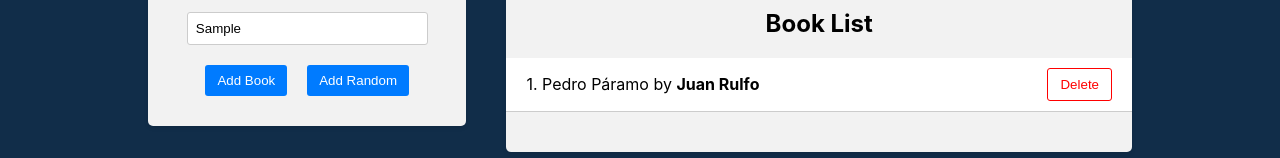
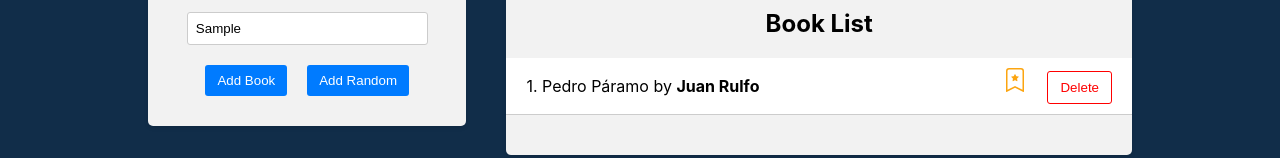
Before and after one commit to Dave-07/React-booklist, a React (Create React App) app in the folder frontend/: page / in a window 1280 px wide. Both pictures are taken after typing "Sample", "Sample" into the empty fields and a click on the button "Add Random". Shown: the part 302-460 px from the top of the page. Built offline with nearby package versions, Linux system fonts and the light colour scheme; the HTML template or start-up script is replaced by a standard one.

Commit message:
toggle favorite book

```diff
--- a/frontend/package.json
+++ b/frontend/package.json
@@ -9,6 +9,7 @@
     "@reduxjs/toolkit": "^1.9.7",
     "react": "^18.3.1",
     "react-dom": "^18.3.1",
+    "react-icons": "^5.5.0",
     "react-redux": "^8.1.3",
     "uuid": "^13.0.0"
   },
--- a/frontend/src/components/BookForm/BookForm.js
+++ b/frontend/src/components/BookForm/BookForm.js
@@ -16,6 +16,8 @@
         const randNum = Math.floor(Math.random() * len) + 1;
         const book = books[randNum];
         book.id = uuidv4();
+        book.isFavorite = false;
+
         dispatch(addBook(book));
     }
 
@@ -26,7 +28,8 @@
             const book = {
                 title,
                 author,
-                id: uuidv4()
+                id: uuidv4(),
+                isFavorite: false
             };
 
             dispatch(addBook(book));
--- a/frontend/src/components/BookList/BookList.js
+++ b/frontend/src/components/BookList/BookList.js
@@ -1,7 +1,7 @@
 import './BookList.css'
-import { useSelector } from 'react-redux';
-import { useDispatch } from 'react-redux';
-import { deleteBook } from '../../redux/books/actionCreators';
+import {BsBookmarkStarFill, BsBookmarkStar} from 'react-icons/bs';
+import { useSelector, useDispatch } from 'react-redux';
+import { deleteBook, toggleFavorite } from '../../redux/books/actionCreators';
 
 
 const BookList = () => {
@@ -11,18 +11,31 @@
     const handleDeleteBook = id => {
         dispatch(deleteBook(id));
     }
+    const handleToggleFavorite = id => {
+        dispatch(toggleFavorite(id));
+    }
 
     const msg = books.length > 0
         ? <ul>
-            {books.map((book, i) => {
+            { books.map((book, i) => {
                 return (
                     <li key={book.id}>
                         <div className='book-info'>
                             {++i}. {book.title} by <strong>{book.author}</strong>
                         </div>
                         <div className='book-action'>
+                            <span onClick={() => handleToggleFavorite(book.id)}>
+                                { book.isFavorite
+                                    ? (
+                                        <BsBookmarkStarFill className="star-icon" />
+                                    ) : (
+                                        <BsBookmarkStar className="star-icon" />
+                                    )
+                                }
+                            </span>
                             <button onClick={() => handleDeleteBook(book.id)}>Delete</button>
                         </div>
+
                     </li>
                 )
             })}
--- a/frontend/src/redux/books/actionCreators.js
+++ b/frontend/src/redux/books/actionCreators.js
@@ -12,3 +12,9 @@
         payload: id
     }
 }
+export const toggleFavorite = id => {
+    return {
+        type: actionTypes.TOGGLE_FAVORITE,
+        payload: id
+    }
+}
--- a/frontend/src/redux/books/actionTypes.js
+++ b/frontend/src/redux/books/actionTypes.js
@@ -1,2 +1,3 @@
 export const ADD_BOOK = 'ADD_BOOK';
 export const DELETE_BOOK = 'DELETE_BOOK';
+export const TOGGLE_FAVORITE = 'TOGGLE_FAVORITE';
--- a/frontend/src/redux/books/reducer.js
+++ b/frontend/src/redux/books/reducer.js
@@ -1,16 +1,22 @@
- import * as actionTypes from './actionTypes';
+import * as actionTypes from './actionTypes';
 
- const initialState = [];
+const initialState = [];
 
- function booksReducer(state = initialState, action){
+function booksReducer(state = initialState, action) {
     switch (action.type) {
         case actionTypes.ADD_BOOK:
             return [...state, action.payload];
         case actionTypes.DELETE_BOOK:
             return state.filter(book => book.id !== action.payload);
+        case actionTypes.TOGGLE_FAVORITE:
+            return state.map(book =>
+                book.id === action.payload
+                    ? { ...book, isFavorite: !book.isFavorite }
+                    : book
+            );
         default:
             return state;
     }
- };
+};
 
- export default booksReducer;
+export default booksReducer;
```
Also changed, not shown: 1 other file (tests, documents, lock files or other folders).
